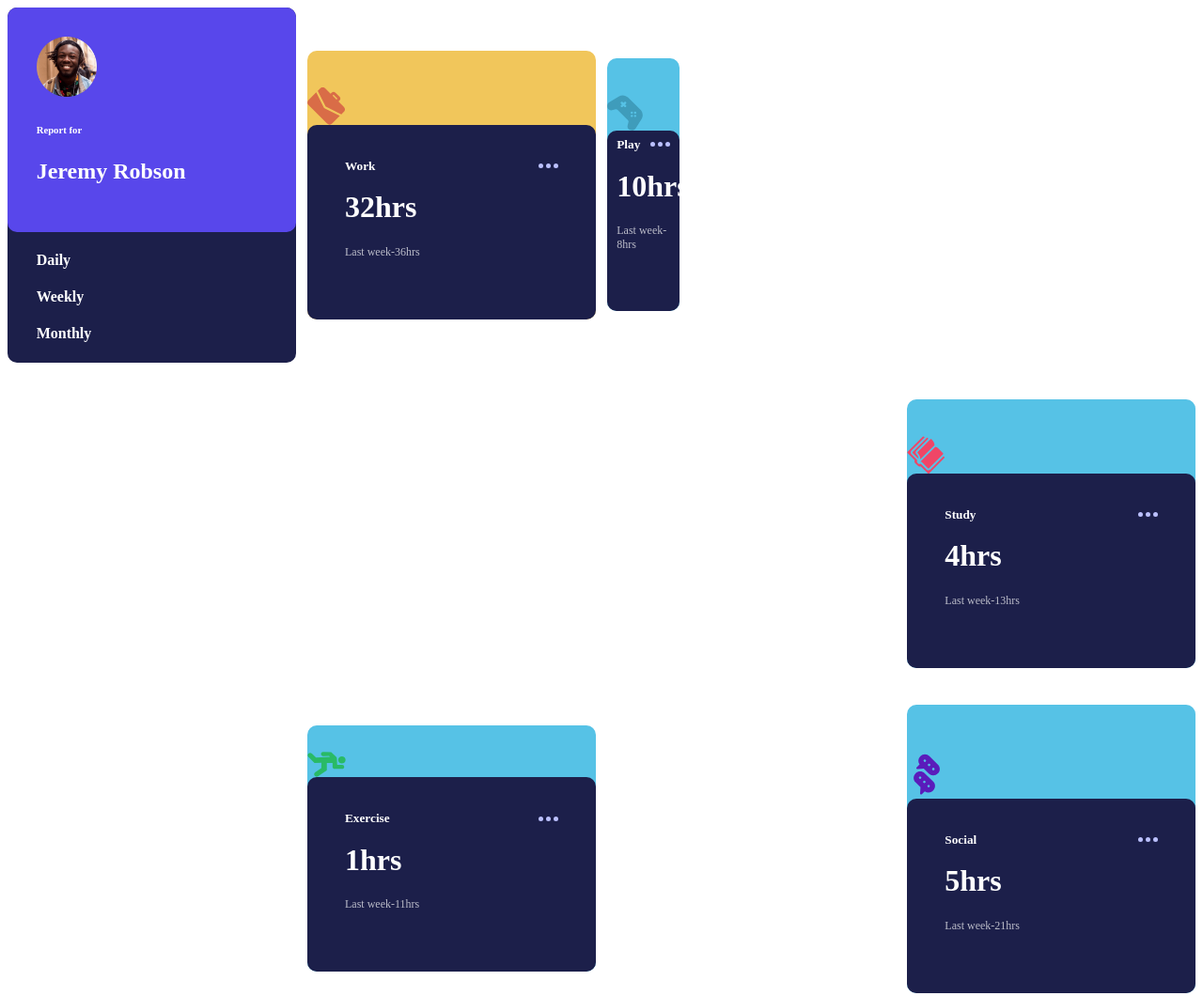
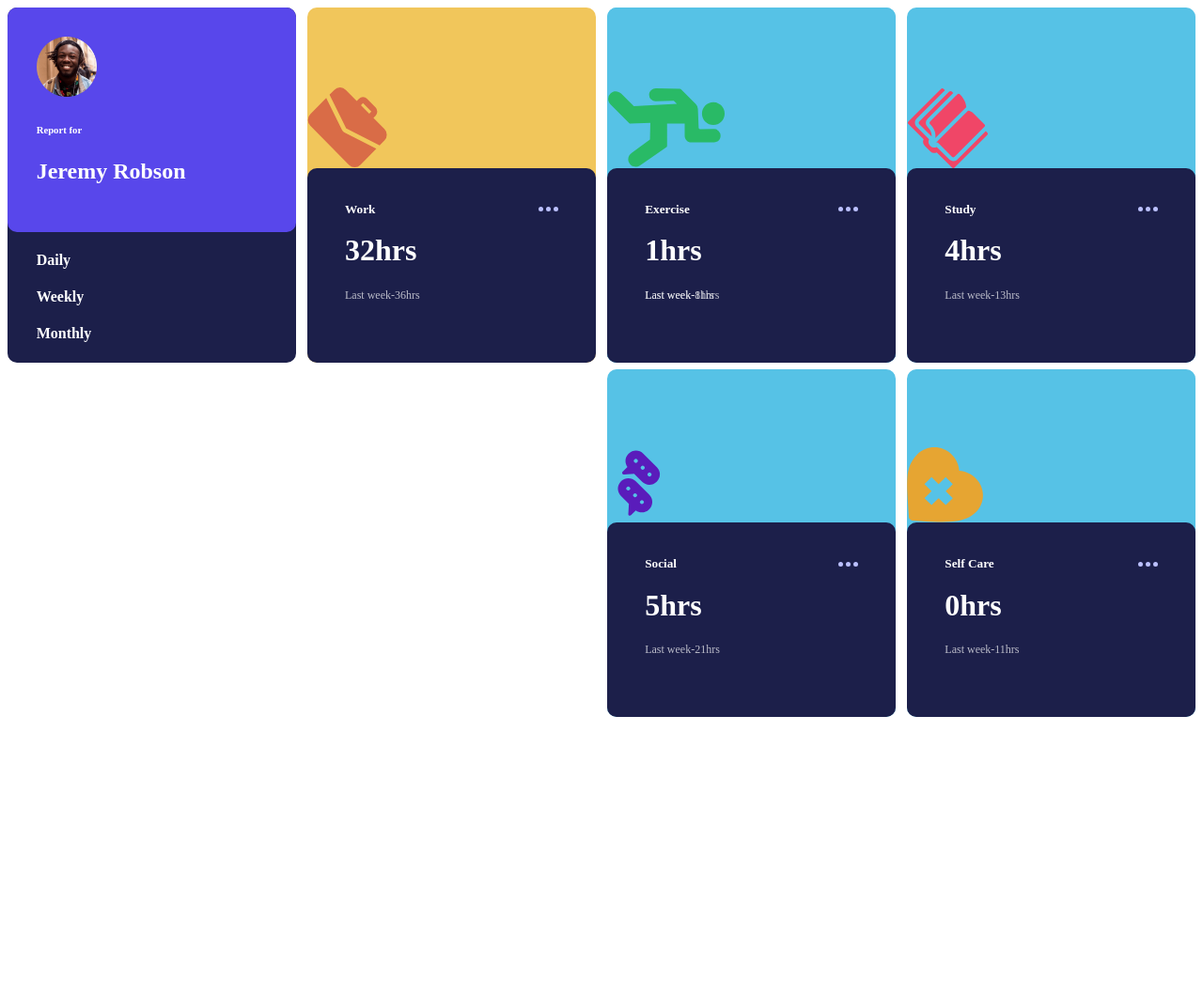
Before and after one commit to mainalawrence/FrontendMentor-, a plain HTML site: page time-tracking-dashboard/index.html in a window 1280 px wide. Shown: the top 1060 px of the page at 94% size. After the commit the page ends 800 px from the top, so only its background shows below. Drawn offline with Linux system fonts and the light colour scheme.

Commit message:
update the index and styles

```diff
--- a/time-tracking-dashboard/index.html
+++ b/time-tracking-dashboard/index.html
@@ -6,15 +6,10 @@
 
   <link rel="icon" type="image/png" sizes="32x32" href="./images/favicon-32x32.png">
   <link href="styles.css" rel="stylesheet">
-  <title>Frontend Mentor | Time tracking dashboard</title>
-
-  <style>
-    .attribution { font-size: 11px; text-align: center; }
-    .attribution a { color: hsl(228, 45%, 44%); }
-  </style>
+  <title>Time tracking dashboard</title>
 </head>
-<body class="container">
-
+<body>
+<div class="container">
     <div class="main-d brs g-a">
         <div class="about brs">
           <image class="jeimg" src="./images/image-jeremy.png" alt="jer"/>
@@ -39,8 +34,6 @@
             <p>Last week-36hrs</p>
         </div>
    </div>
-<div>
-
 
     <div class="m-work play brs g-p">
       <image class="icon" src="./images/icon-play.svg" alt="jer"/>
@@ -52,9 +45,6 @@
           <h1>10hrs </h1>
           <p>Last week-8hrs</p>
         </div>
-     </div>
-    </div>
-  <div>
      </div>
 
 
@@ -68,10 +58,8 @@
         </div>
         <h1>4hrs </h1>
         <p>Last week-13hrs</p>
+
     </div>
-     </div>
-    </div>
-  <div>
   </div>
 
 
@@ -84,16 +72,14 @@
         </div>
         <h1>1hrs </h1>
         <p>Last week-11hrs</p>
+
       </div>
-     </div>
-    </div>
-  <div>
   </div>
 
 
 
 
-<div class="m-work play brs g-s">
+  <div class="m-work play brs g-ss">
       <image class="icon" src="./images/icon-social.svg" alt="jer"/>
         <div class="work brs">
           <div class="r-top">
@@ -104,13 +90,8 @@
           <p>Last week-21hrs</p>
           </div>
   </div>
-    </div>
-  <div>
-</div>
-  <div>
 
-
-<div class="m-work play brs g-s">
+  <div class="m-work play brs g-sc">
       <image class="icon" src="./images/icon-self-care.svg" alt="jer"/>
       <div class="work brs">
         <div class="r-top">
@@ -122,12 +103,8 @@
         </div>
       </div>
   </div>
-  <div>
+
 </div>
-  <div>
-
-<div>
-
 
 
 </body>
--- a/time-tracking-dashboard/styles.css
+++ b/time-tracking-dashboard/styles.css
@@ -12,9 +12,7 @@
    color: white;
 }
 body{
-    display: flex ;
-    justify-content: center;
-    align-items: center;
+
 }
 .container{
     display: grid;
@@ -74,20 +72,32 @@ align-self: flex-end !important;
 height: 50%;
 }
 .g-a{
-    grid-row:1/2;
-    grid-column: 1/2;
+
+    grid-column: 1;
+     grid-row:1/2;
 }
 .g-w{
     grid-column:2;
-
-
+    grid-row: 1;
+}
+.g-e{
+    grid-column:3;
+    grid-row: 1;
 }
 .g-p{
     grid-column:3;
-    grid-row:1/4;
+    grid-row: 1;
 }
 .g-s{
     grid-column:4;
+    grid-row: 1;
+}
 
-
+.g-ss{
+    grid-column:3;
+    grid-row: 2;
 }
+.g-sc{
+    grid-column:4;
+    grid-row: 2;
+}
```
Lines whose indentation alone changed are shown as unchanged.
